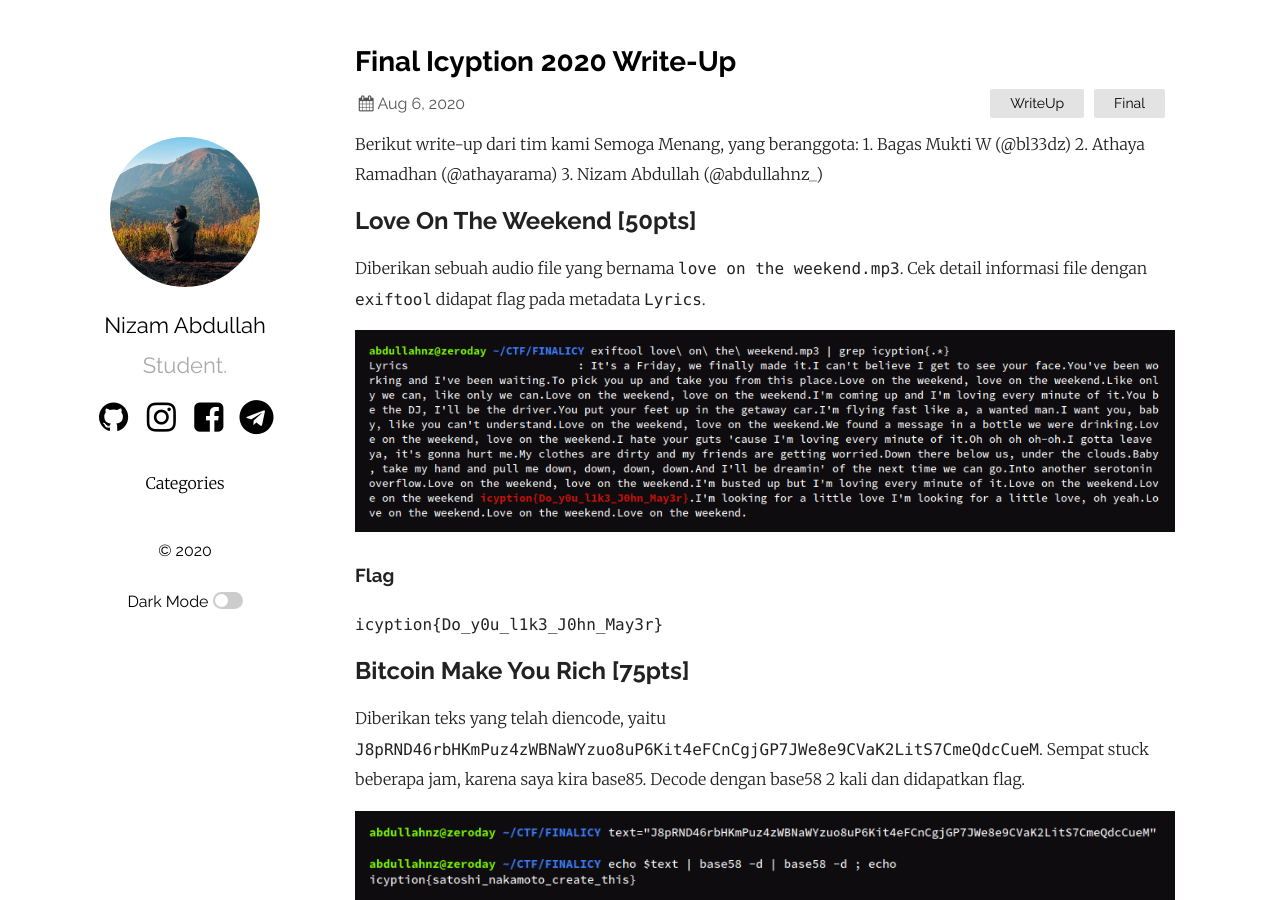
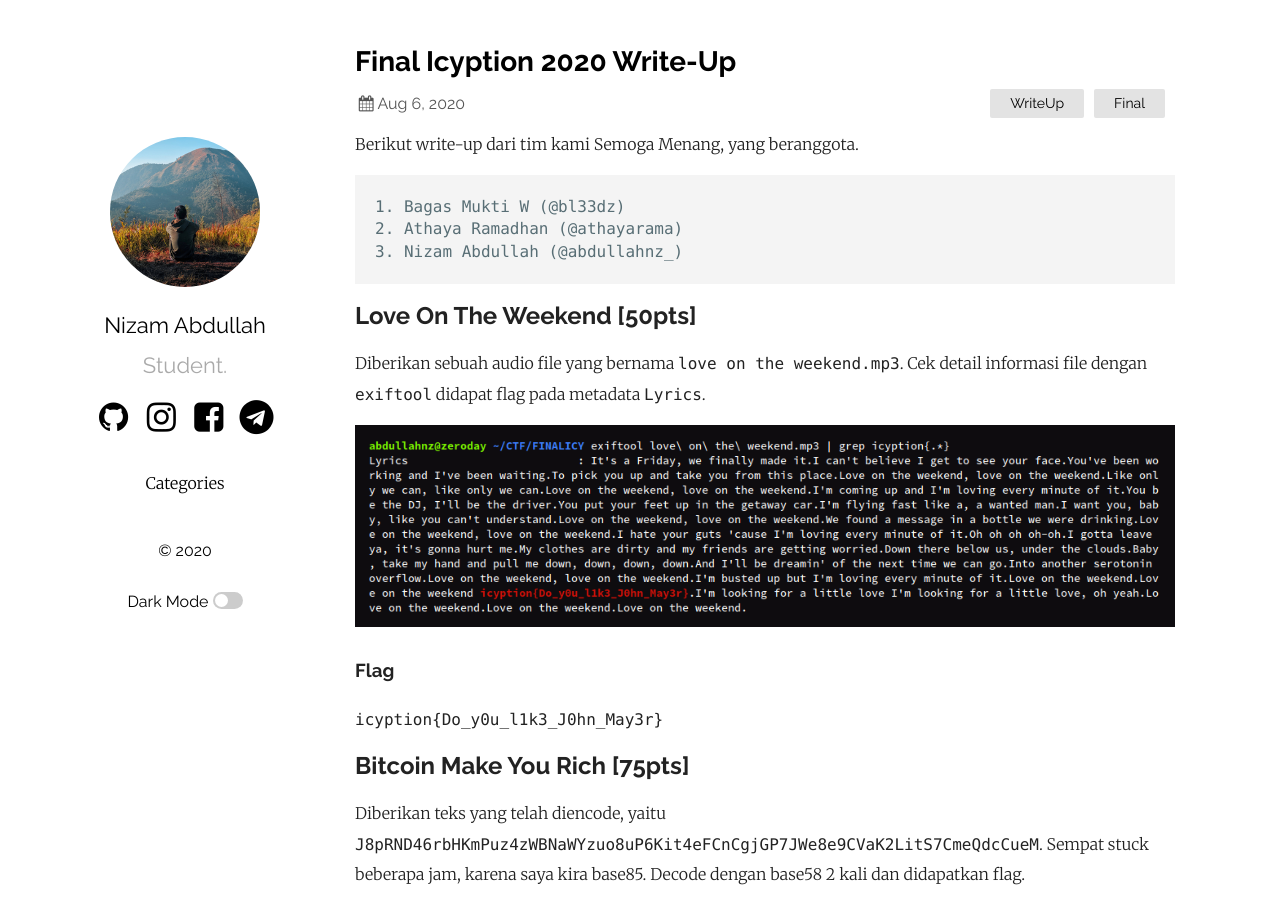
Before and after one commit to abdullahnz/abdullahnz.github.io, a Jekyll site: the page built from _posts/2020-08-6-writeup-final-icyption-2020.md, in a window 1280 px wide and 900 px high. Built offline with Jekyll 4.4.1, drawn with Linux system fonts in a browser that asks for light colours; comment, search, counter and statistics services are not loaded.

```diff
--- a/_posts/2020-08-6-writeup-final-icyption-2020.md
+++ b/_posts/2020-08-6-writeup-final-icyption-2020.md
@@ -7,7 +7,8 @@ categories:
   - Final
 ---
 
-Berikut write-up dari tim kami Semoga Menang, yang beranggota:
+Berikut write-up dari tim kami Semoga Menang, yang beranggota.
+
     1. Bagas Mukti W (@bl33dz)
     2. Athaya Ramadhan (@athayarama)
     3. Nizam Abdullah (@abdullahnz_)
```
